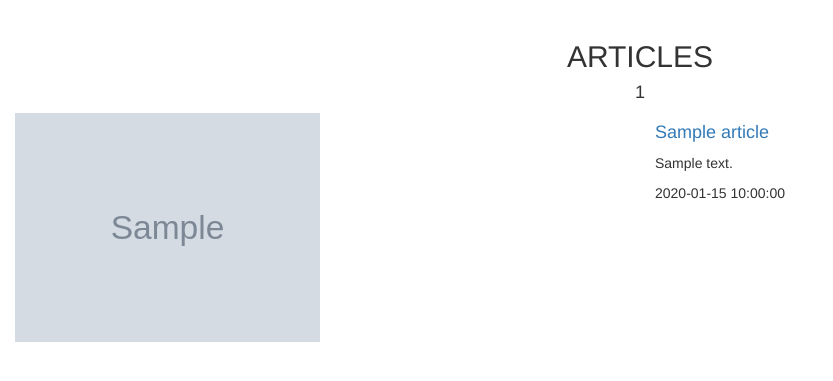
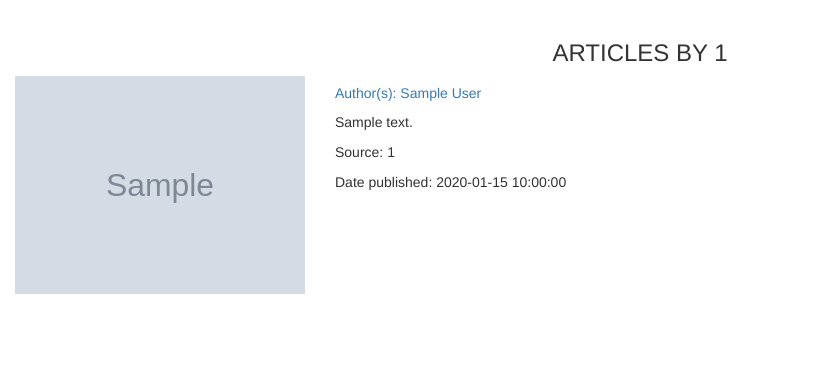
Before and after one commit to Esther-Anyona/The-Bulletin, a Flask app: template app/templates/source.html in a window 1280 px wide. Shown: the part 52-433 px from the top of the page, without its empty margins (0-833 px from the left). Run offline with Flask 2, Linux system fonts and the light colour scheme; the template is opened without the code that fills it: most values are stand-ins (such as "Sample title", 1, 10 or a date in 2020); grey boxes marked "Sample" are stand-in pictures; parts of the project's set-up code (start-up, migrations or seed data) failed here and were passed over; some libraries are stand-ins or nearby versions.

Commit message:
Edit files to coreect error

```diff
--- a/app/requests.py
+++ b/app/requests.py
@@ -60,9 +60,6 @@ def get_articles(id):
         get_articles_response = json.loads(get_articles_data)
         source_articles = get_articles_response
 
-
-        # source_articles = None
-
         if get_articles_response['articles']:
             source_articles_list = get_articles_response['articles']
             source_articles = process_articles(source_articles_list)
--- a/app/templates/navbar.html
+++ b/app/templates/navbar.html
@@ -12,7 +12,7 @@
         <div class="navbar-collapse collapse">
             <ul class="nav navbar-nav">
                 <li><a href="{{url_for('index')}}">Home</a></li>
-                <li><a href="/source.html">Articles</a></li>
+                <li><a href="/source/id">Articles</a></li>
 
 
         </div>
--- a/app/templates/source.html
+++ b/app/templates/source.html
@@ -3,25 +3,26 @@
 <!-- Content block -->
 {% block content %}
 <div class="container-fluid">
-    <h2 class="text-center mt-50 p-20">ARTICLES</h2>
-    <h4 class="text-center mt-50 p-20">{{id|title()}}</h4>
-    <div class="row">
+    <h3 class="text-center m-50 p-20"><span>ARTICLES BY {{id|upper()}}</span></h3>
     {% for article in article %}
-        <div class="card bg-dark">
-            <div class="col-sm-6 col-md-6 col-lg-6">
-            <img src="{{article.urlToImage}}" width= "50%" height="50%" alt="">
+    <div class="row p-30">
+        <div class="col-md-3 d-flex justify-content-center ">
+            <img class="card-img-top"src="{{article.urlToImage}}" width= "100%" alt="">
         </div>
-            <div class="col-sm-6 col-md-6 col-lg-6 d-flex justify-content-center source-body">
+        <div class="col-md-3 d-flex justify-content-center">
             <div class="card-body">
                 <a href="{{ article.url }}" target="_blank">
-                        <h4 class="card-title">{{ article.title }}</h4>
+                    <h5 class="card-title">Author(s): {{ article.author }}</h5>
                 </a>
                 <p class="card-text">{{article.description}}</p>
-                    <p class="card-footer">{{article.publishedAt}}</p>
+                <div class="card-footer">
+                    <p><span>Source:</span> {{id|title()}}</p>
+                    <p><span>Date published:</span> {{article.publishedAt}}</p>
+                </div>
+
             </div>
         </div>
     </div>
     {% endfor %}
 </div>
-</div>
 {% endblock %}
```
Lines whose indentation alone changed are shown as unchanged.
